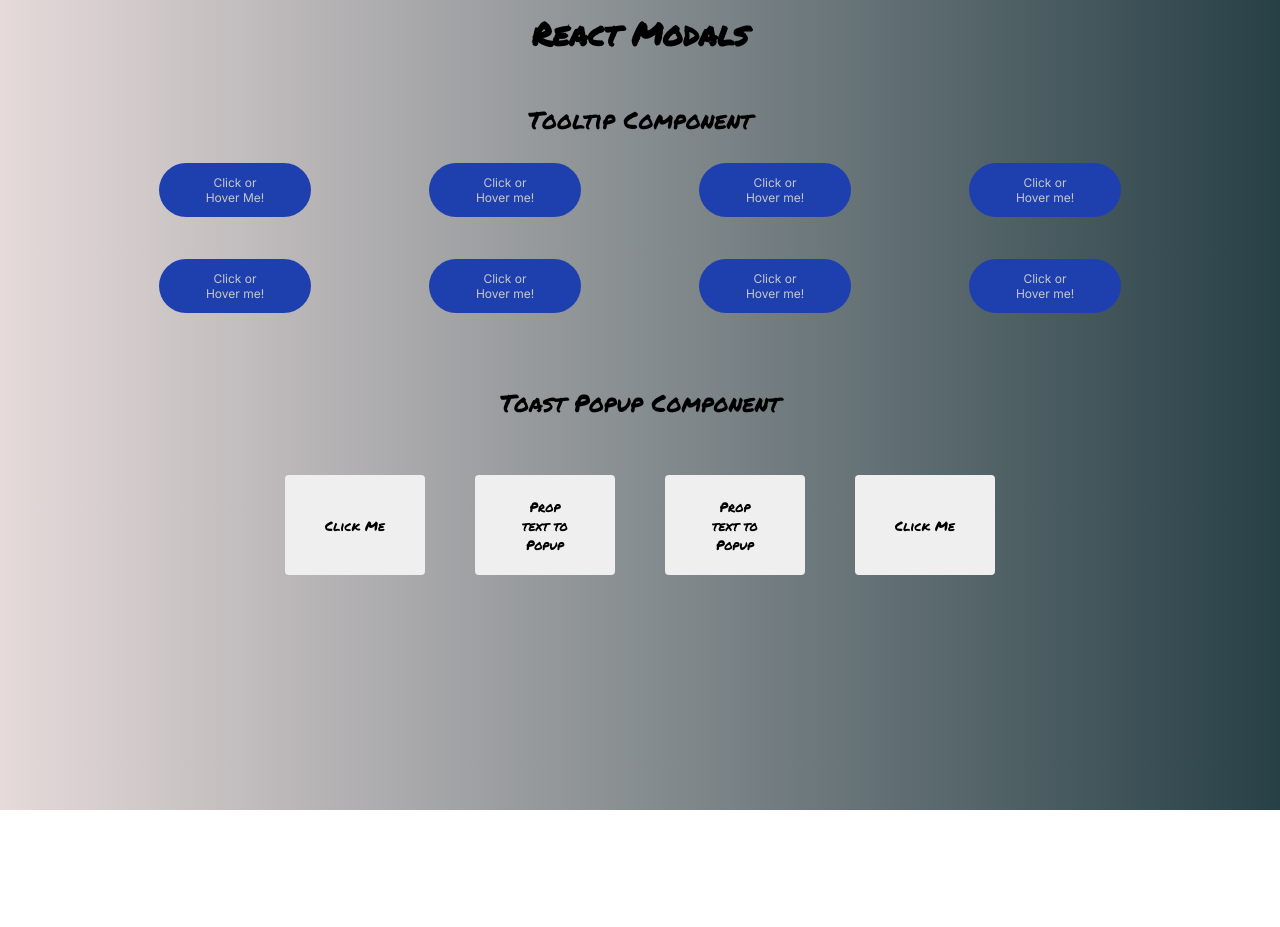
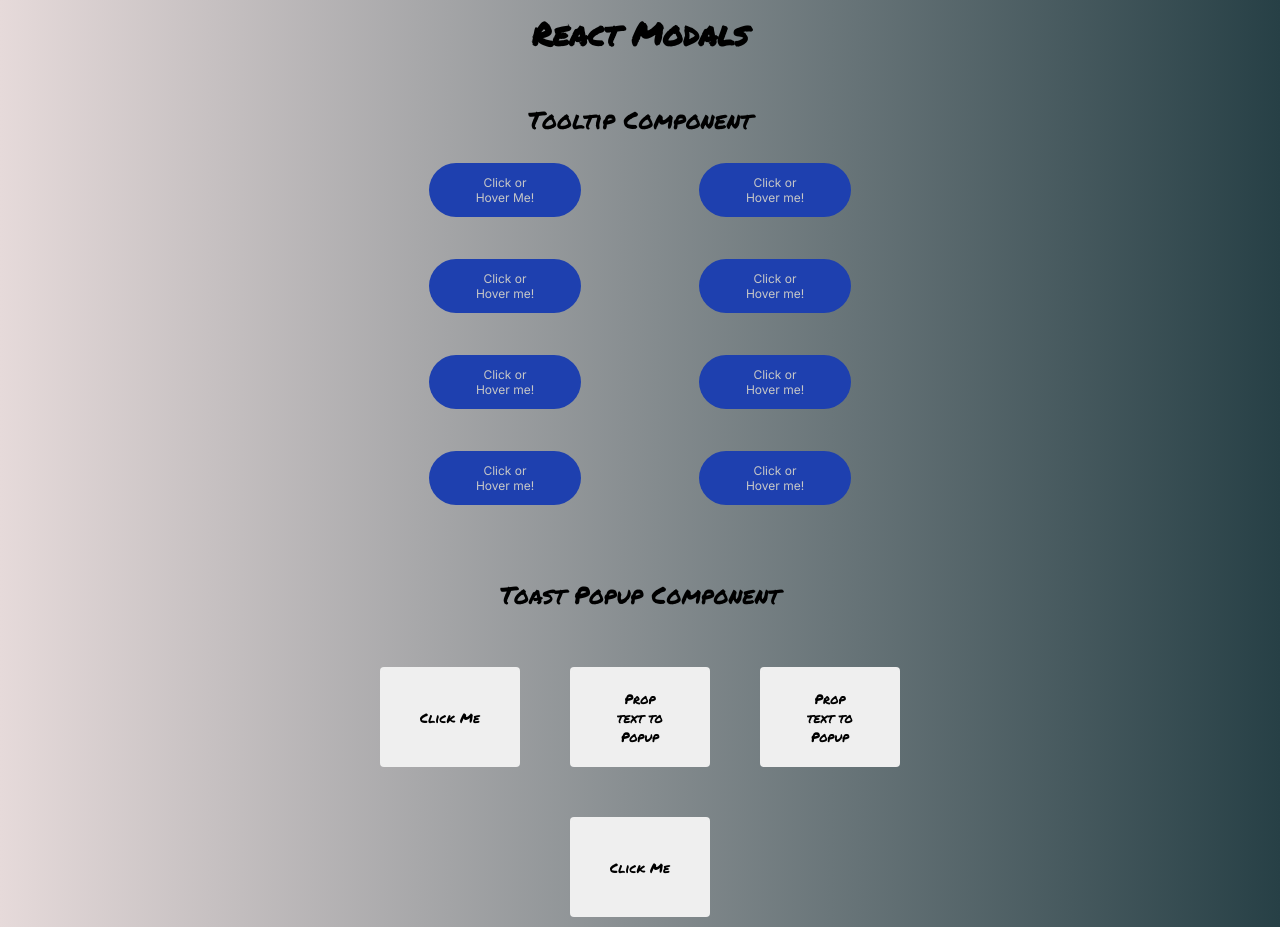
Before and after one commit to zenidreney/react-modals, a React (Vite) app: page / in a window 1280 px wide. Before the commit the page ends 810 px from the top, so only its background shows below. Built offline with nearby package versions, Linux system fonts and the light colour scheme.

Commit message:
Minor style polished.

```diff
--- a/src/index.css
+++ b/src/index.css
@@ -13,12 +13,14 @@ body {
 }
 
 div.app-container {
+    max-width: 720px;
     font-family: "permanent marker", "cursive";
     display: flex;
     flex-direction: column;
     justify-content: center;
     align-items: center;
     gap: 2.8em;
+    margin: 0 auto;
 }
 
 div.app-container  h2 {
```
